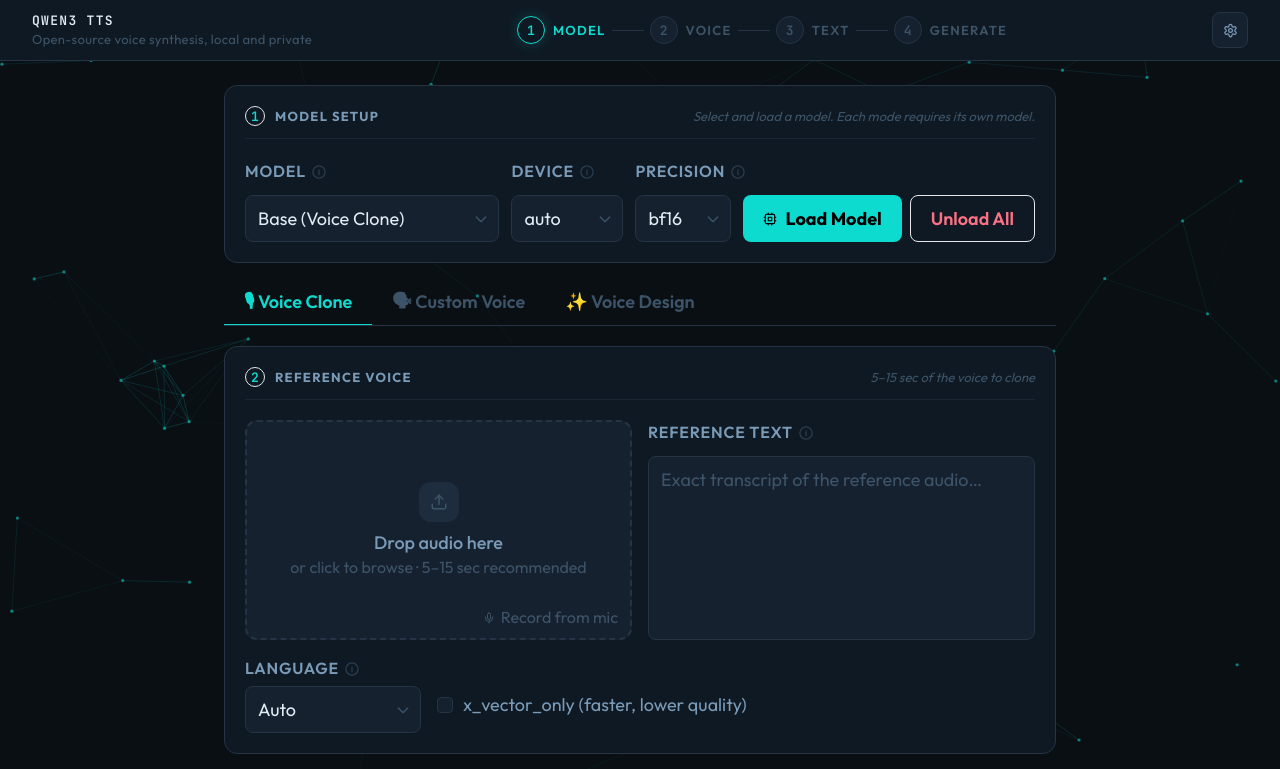
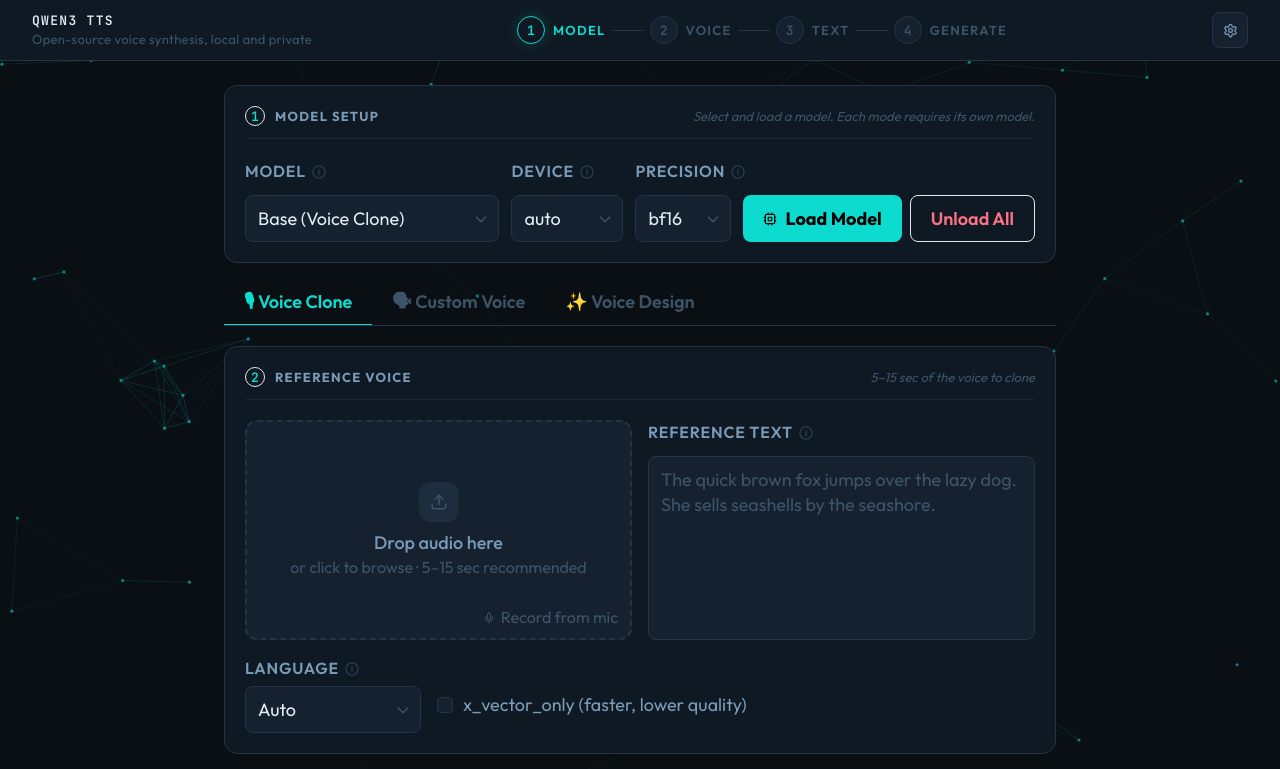
Before and after one commit to rodlunt/qwen3-tts-webui, a React (Vite) app in the folder frontend/: page / in a window 1280 px wide. Shown: the top 769 px of the page. Built offline with nearby package versions, Linux system fonts and the light colour scheme.

Commit message:
Add sample placeholder text to reference text field

```diff
--- a/frontend/src/components/VoiceClone.tsx
+++ b/frontend/src/components/VoiceClone.tsx
@@ -42,7 +42,7 @@ export function VoiceClone() {
             <TextArea
               value={refText}
               onChange={setRefText}
-              placeholder="Exact transcript of the reference audio…"
+              placeholder="The quick brown fox jumps over the lazy dog. She sells seashells by the seashore."
               className="flex-1"
             />
           </div>
```
